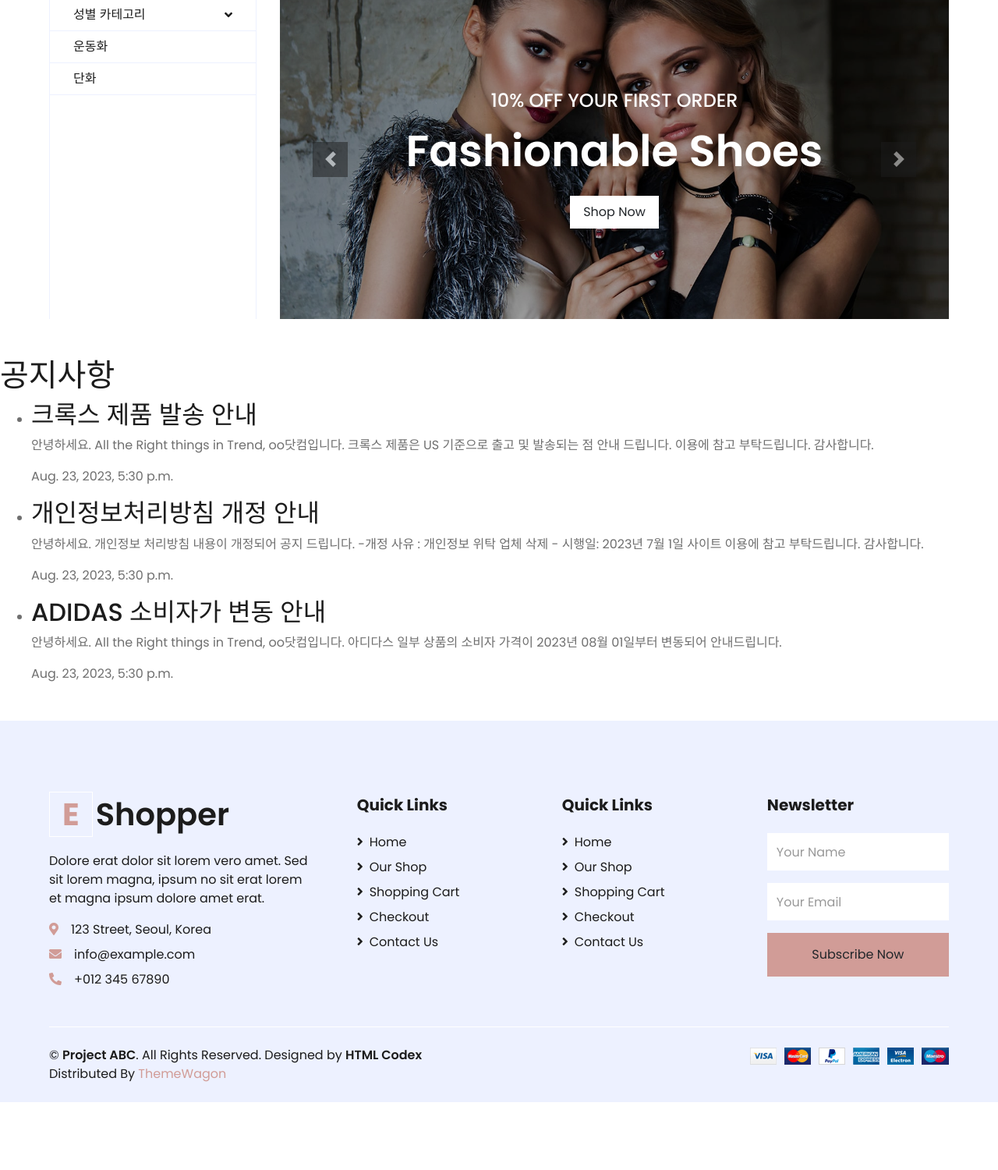
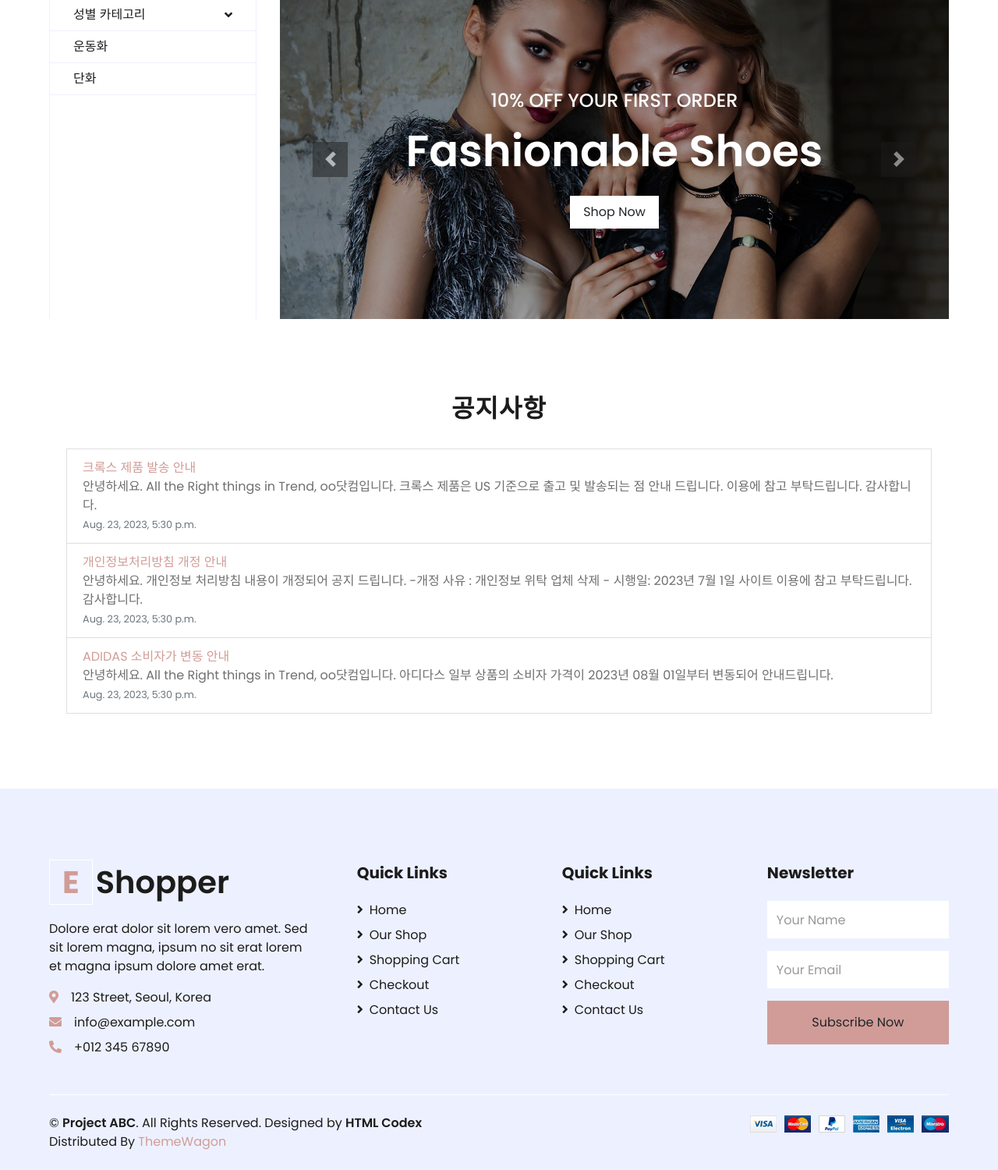
Before and after one commit to deokmin-kim/web_project_test, a Django app: page /notices/ in a window 1280 px wide. Shown: the part 186-1686 px from the top of the page at 78% size. Before the commit the page ends 1599 px from the top, so only its background shows below. Run offline with Django 4.2, Linux system fonts and the light colour scheme; data comes from the database, SQL or seed files in the repository; both versions use the stored data as it was after the commit; some libraries are stand-ins or nearby versions.

Commit message:
공지사항, 검색 기능 수정

```diff
--- a/order/templates/notice/notice_list.html
+++ b/order/templates/notice/notice_list.html
@@ -3,15 +3,24 @@
 
 {% block content %}
 <body>
-    <h1>공지사항</h1>
-    <ul>
-        {% for notice in notices %}
-            <li>
-                <h2>{{ notice.title }}</h2>
-                <p>{{ notice.content }}</p>
-                <p>{{ notice.created_at }}</p>
-            </li>
-        {% endfor %}
-    </ul>
+    <section class="section notice-section py-5">
+        <div class="container">
+            <div class="text-center mb-4">
+                <h2 class="section-title"><span class="px-2">공지사항</span></h2>
+            </div>
+            <!-- list -->
+            <ul class="list-group">
+                {% for notice in notices %}
+                <li class="list-group-item">
+                    <a href="{% url 'order:notice_detail' notice.id %}">{{ notice.title }}</a>
+                    <p class="mb-0">{{ notice.content }}</p>
+                    <small class="text-muted">{{ notice.created_at }}</small>
+                </li>
+                {% endfor %}
+            </ul>
+            <!-- list end -->
+
+        </div>
+    </section>
 </body>
 {% endblock %}
--- a/order/urls.py
+++ b/order/urls.py
@@ -7,6 +7,8 @@ urlpatterns = [
     path('create/', views.create_order, name='create_order'),
     path('order/<int:order_id>/', views.view_order, name='view_order'), # 주문 정보를 표시
     path('orderlist/', views.order_list, name='order_list'),  # 주문 목록을 표시하는 URL 패턴 추가
+
     path('notices/', views.notice_list, name='notice_list'),
+    path('notices/<int:notice_id>/', views.notice_detail, name='notice_detail'),
     # 다른 주문 관련 URL 패턴들도 추가할 수 있습니다.
 ]
--- a/order/views.py
+++ b/order/views.py
@@ -52,3 +52,7 @@ def notice_list(request):
     notices = Notice.objects.all().order_by('-created_at')
     context = {'notices': notices}
     return render(request, 'notice/notice_list.html', context)
+
+def notice_detail(request, notice_id):
+    notice = get_object_or_404(Notice, pk=notice_id)
+    return render(request, 'notice/notice_detail.html', {'notice': notice})
--- a/product/templates/product/shop.html
+++ b/product/templates/product/shop.html
@@ -147,10 +147,10 @@
                         <div class="d-flex align-items-center justify-content-between mb-4">
                              <!-- 0824 수정 -->
 <!--                            <form action="">-->
-                            <form action="{% url 'product:index' %}" method="GET">
+                            <form action="{% url 'product:results' %}" method="get">
                                 <div class="input-group">
 <!--                                    <input type="text" class="form-control" placeholder="Search by name">-->
-                                    <input type="text" class="form-control" name="search" placeholder="Search by name">
+                                    <input type="text" class="form-control" name="q" placeholder="Search by name">
                                     <div class="input-group-append">
 <!--                                        <span class="input-group-text bg-transparent text-primary">-->
                                         <button class="btn btn-outline-primary" type="submit">
--- a/product/views.py
+++ b/product/views.py
@@ -25,12 +25,16 @@ def contact_page(request):
 
 def shop_page(request):  # product_list 함수는 모든 상품을 리스트 형태로 렌더링하는 부분입니다.
     products = Product.objects.all()
+
+    #paging
     items_per_page = 15  # 한 페이지에 보여줄 항목 수
     paginator = Paginator(products, items_per_page)
     page_number = request.GET.get('page')
     page = paginator.get_page(page_number)
     current_page = page.number
-    return render(request, 'product/shop.html', {'products': products, 'page': page, 'current_page': current_page})
+
+    context = {'products': products, 'page': page, 'current_page': current_page}
+    return render(request, 'product/shop.html', context)
     # Product.objects.all()은 데이터베이스에서 모든 Product 객체를 가져오는 쿼리를 수행합니다.
     # 이렇게 가져온 상품 객체들은 'product/shop_page.html' 템플릿에 'products'라는 이름으로 전달되어 렌더링됩니다.
 
```
Also changed, not shown: order/templates/notice/notice_detail.html (added, +23 -0 lines), db.sqlite3.
